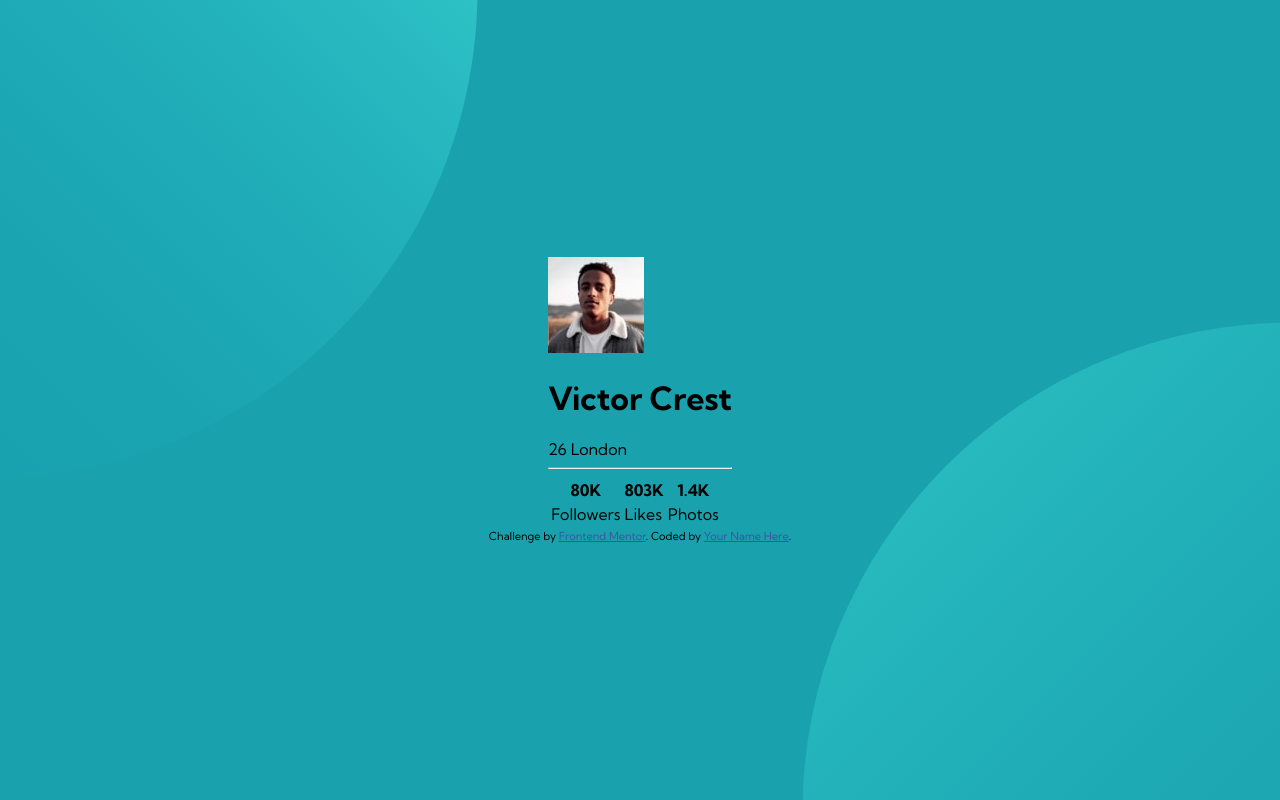
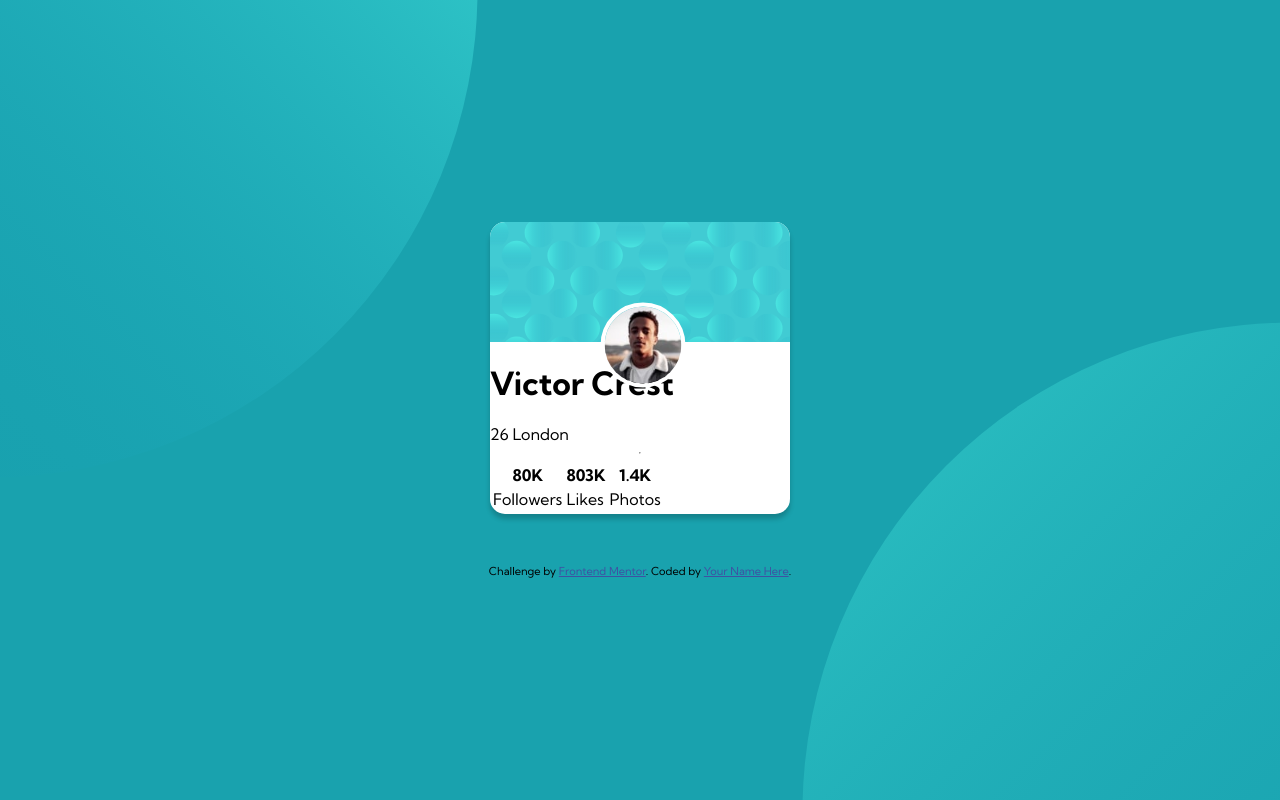
Before and after one commit to rikkitomikoehrhart/FM-Profile-Card-Component, a plain HTML site: page index.html in a window 1280 px wide. Drawn offline with Linux system fonts and the light colour scheme.

Commit message:
Add style on header image and profile picture

```diff
--- a/CSS/styles.css
+++ b/CSS/styles.css
@@ -33,8 +33,30 @@ body {
 
 /* Class Selectors */
 
+.card {
+    background-color: white;
+    border-radius: 15px;
+    box-shadow: 0 5px 5px rgba(0, 0, 0, .2);
+    display: flex;
+    flex-direction: column;
+    margin-bottom: 50px;
+}
 
+.profile-picture {
+    background-image: url("../images/bg-pattern-card.svg");
+    padding-bottom: 50px;
+    width: 300px;
+    height: 120px;
+    border-top-left-radius: 15px;
+    border-top-right-radius: 15px;
+}
 
+.profile-picture img {
+    border-radius: 50%;
+    border: 5px solid white;
+    transform: translate(100px, 70px) scale(.80);
+    transform-origin: 50%;
+}
 
 
 /* Tag Selectors */
```
